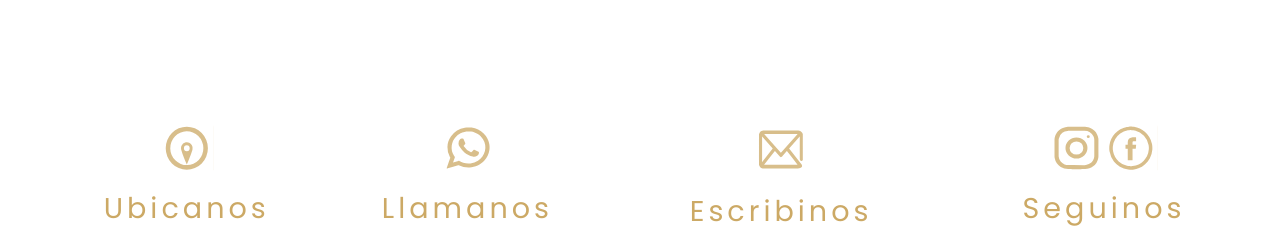
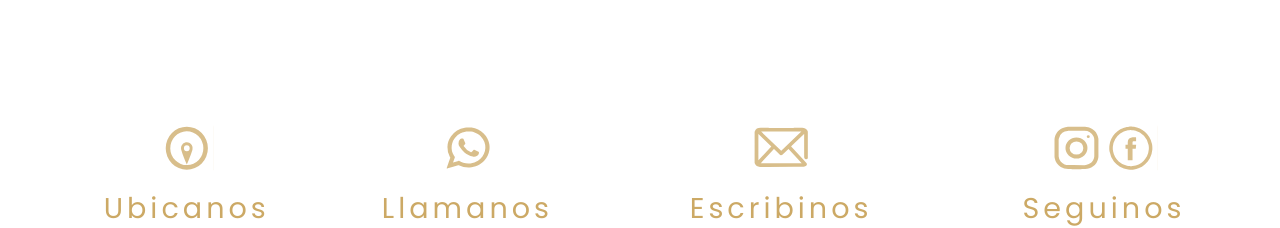
Before and after one commit to jonatanjmissora/nextjs-punto-alem, a Next.js app: page / in a window 1280 px wide. Shown: the part 8100-8328 px from the top of the page. Built offline with nearby package versions, Linux system fonts and the light colour scheme.

Commit message:
06-12 tres

```diff
--- a/src/app/styles/_09Contacto.module.css
+++ b/src/app/styles/_09Contacto.module.css
@@ -86,7 +86,13 @@
   letter-spacing: 2px;
   font-weight: bold;
   background: var(--blue);
-  color: var(--light-gold)
+  color: var(--light-gold);
+  transition: background 0.35s ease, color 0.35s ease;
+}
+
+.form button:hover {
+  background: var(--light-gold);
+  color: var(--blue);
 }
 
 .data {
@@ -109,7 +115,8 @@
   display: flex;
 }
 
-.data_item i, .data_item .icon {
+.data_item i,
+.data_item .icon {
   width: 3.75rem;
   height: 3.5rem;
   display: grid;
@@ -119,13 +126,11 @@
 }
 
 .data_item .mail_icon {
-  width: 4.5rem;
+  width: 4.25rem;
+  height: 3.5rem;
+  padding: 0.25rem 0;
 }
 
-.data_item .mail_icon svg {
-  width: 100%;
-  padding: 0.4rem 0rem;
-}
 
 .data_item svg {
   color: var(--gold);
@@ -191,24 +196,29 @@
 }
 
 @media (max-width: 760px) {
-  .form_title{
-    font-size: 1.8rem;;
+  .form_title {
+    font-size: 1.8rem;
+    ;
   }
+
   .form {
     width: 100vw;
     padding: 2rem 1rem;
   }
 
-  .form .row, .form .row_last {
+  .form .row,
+  .form .row_last {
     justify-content: space-between;
     gap: 0;
     margin: 2rem 0;
     font-size: 1.25rem;
   }
 
-  .form .row label, .form .row_last label {
+  .form .row label,
+  .form .row_last label {
     width: 45vw;
   }
+
   .form .row input {
     height: 3rem;
     width: 50vw;
@@ -234,6 +244,7 @@
     width: 80%;
     margin: 0 auto;
   }
+
   .data_item p {
     font-size: 1.25rem;
   }
```
